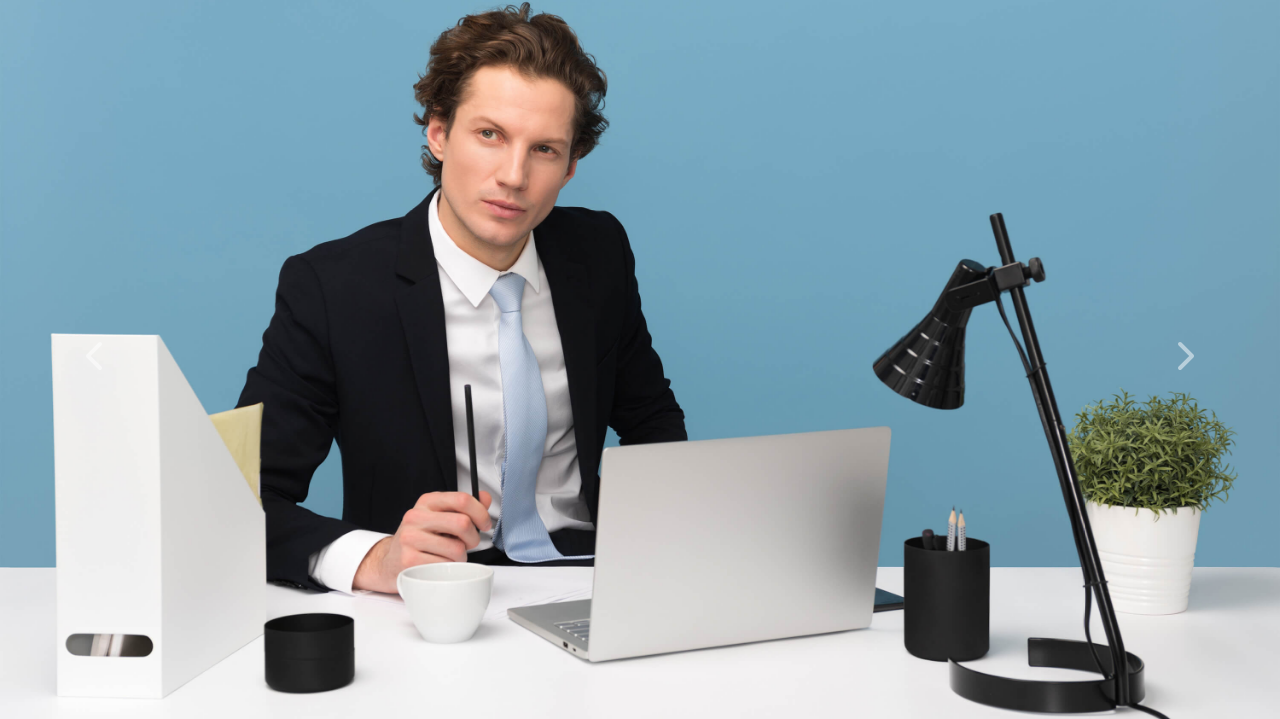
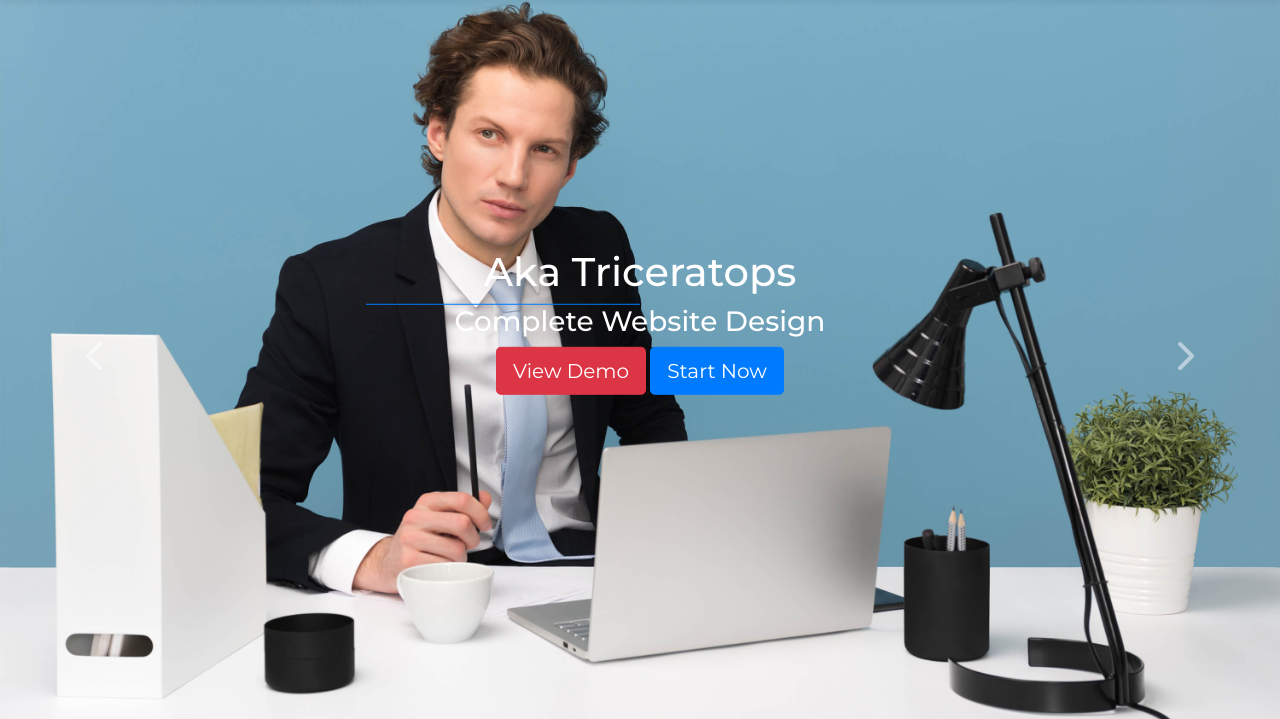
Before and after one commit to RonaldYou/Portfolio-Website, a plain HTML site: page index.html in a window 1280 px wide. Shown: the part 128-847 px from the top of the page. Drawn offline with Linux system fonts and the light colour scheme.

Commit message:
text over carousel

```diff
--- a/css/style.css
+++ b/css/style.css
@@ -52,25 +52,26 @@ body {
 
 #carousel {
   box-shadow: 0 1rem 1rem rgba(0,0,0,.1);
-  z-index: 1;
 }
 
 .carousel.inner {
   max-height: 38rem!important;
 }
 
+
+/*---Change Carousel Transition Speed --*/
 .carousel-item-next,
 .carousel-item-prev,
 .carousel-item.active{
   transition: transform 1.2s ease;
 }
-
-/*---Change Carousel Transition Speed --*/
-
-
 /*-- Carousel Content --*/
 
-
+.carousel-caption {
+  position: absolute;
+  top: 54%;
+  transform: translateY(-50%);
+}
 
 /*===== FIXED BACKGROUND IMG =====*/
 
--- a/index.html
+++ b/index.html
@@ -54,8 +54,21 @@
 
 		<!-- Carousel Content -->
 		<div class="carousel-inner">
-			<div class="carousel-item active"
-				><img src="img/carousel/1.jpg" alt="" class="w-100">
+			<div class="carousel-item active">
+				<img src="img/carousel/1.jpg" alt="" class="w-100">
+				<div class="carousel-caption">
+					<div class="container">
+						<div class="row justify-content-center">
+							<div class="col-8">
+								<h1>Aka Triceratops</h1>
+								<div class="border-top border-primary w-50"></div>
+								<h3>Complete Website Design</h3>
+								<a href="#" class="btn btn-danger btn-lg">View Demo</a>
+								<a href="#" class="btn btn-primary btn-lg">Start Now</a>
+							</div>
+						</div>
+					</div>
+				</div>
 			</div>
 
 			<div class="carousel-item"
```
